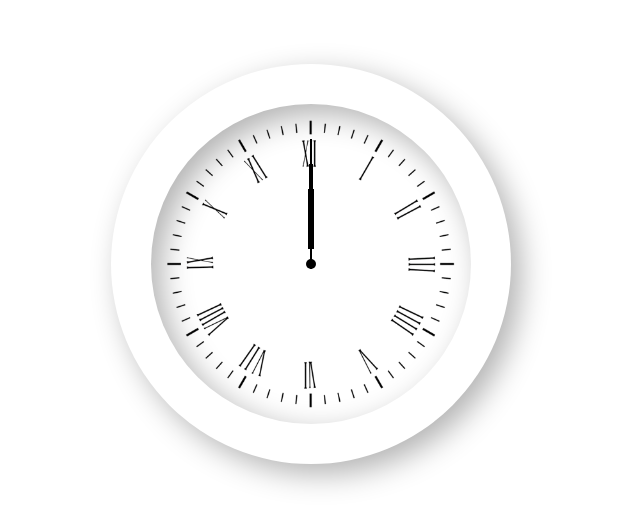
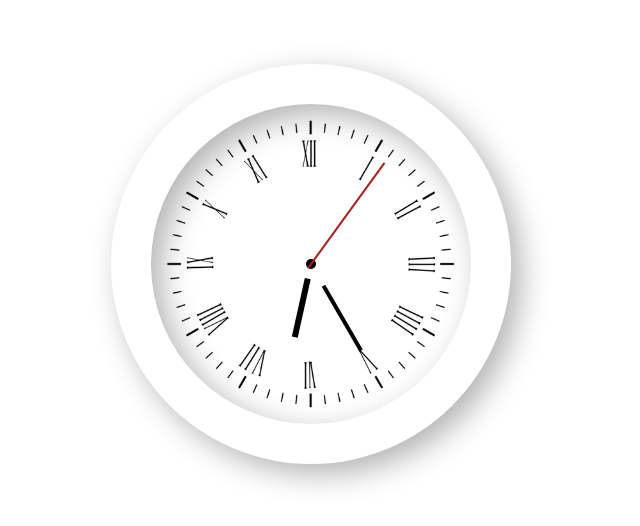
Before and after one commit to gulshanpatel5/GitTest, a plain HTML site: page index.html in a window 1280 px wide. Shown: the part 136-662 px from the top of the page, without its empty margins (329-969 px from the left). Drawn offline with Linux system fonts and the light colour scheme.

Commit message:
Analog watch

```diff
--- a/script.js
+++ b/script.js
@@ -8,5 +8,8 @@ setInterval(()=>{
     min = date.getMinutes()*6
     sec = date.getSeconds()*6
 
-    hrEle.style.transform = `rotatez(${(hr)} + min/12}deg)`
+    hrEle.style.transform = `rotatez(${(hr) + min/12}deg)`
+
+    minEle.style.transform = `rotatez(${min}deg)`
+    secEle.style.transform = `rotatez(${sec}deg)`
 })
--- a/style.css
+++ b/style.css
@@ -42,9 +42,9 @@ body{
     content: "";
     width: 10px;
     height: 10px;
-    background-color: black;
+    background-color: rgb(0, 0, 0);
     border-radius: 50%;
-    border: 2px rgb(173, 13, 13);
+    border: 2px rgb(91, 25, 25);
 }
 
 .hr, .min, .sec{
@@ -88,6 +88,6 @@ body{
     position: absolute ;
     width: 2px;
     height: 130px;
-    background-color: rgb(0, 0, 0);
+    background-color: rgb(173, 30, 30);
     z-index: 3;
 }
```
Also changed, not shown: index.html (+2 -2 lines).
